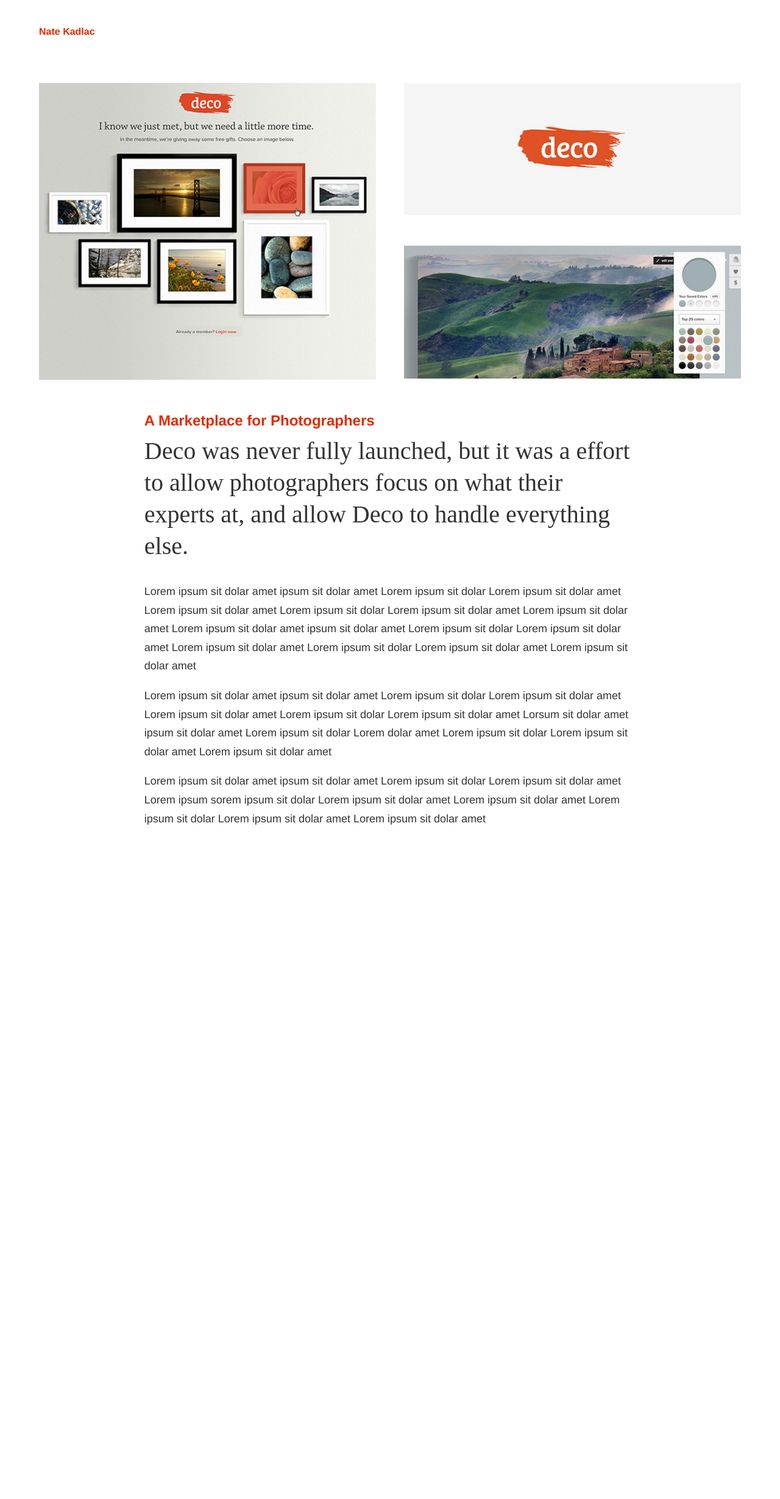
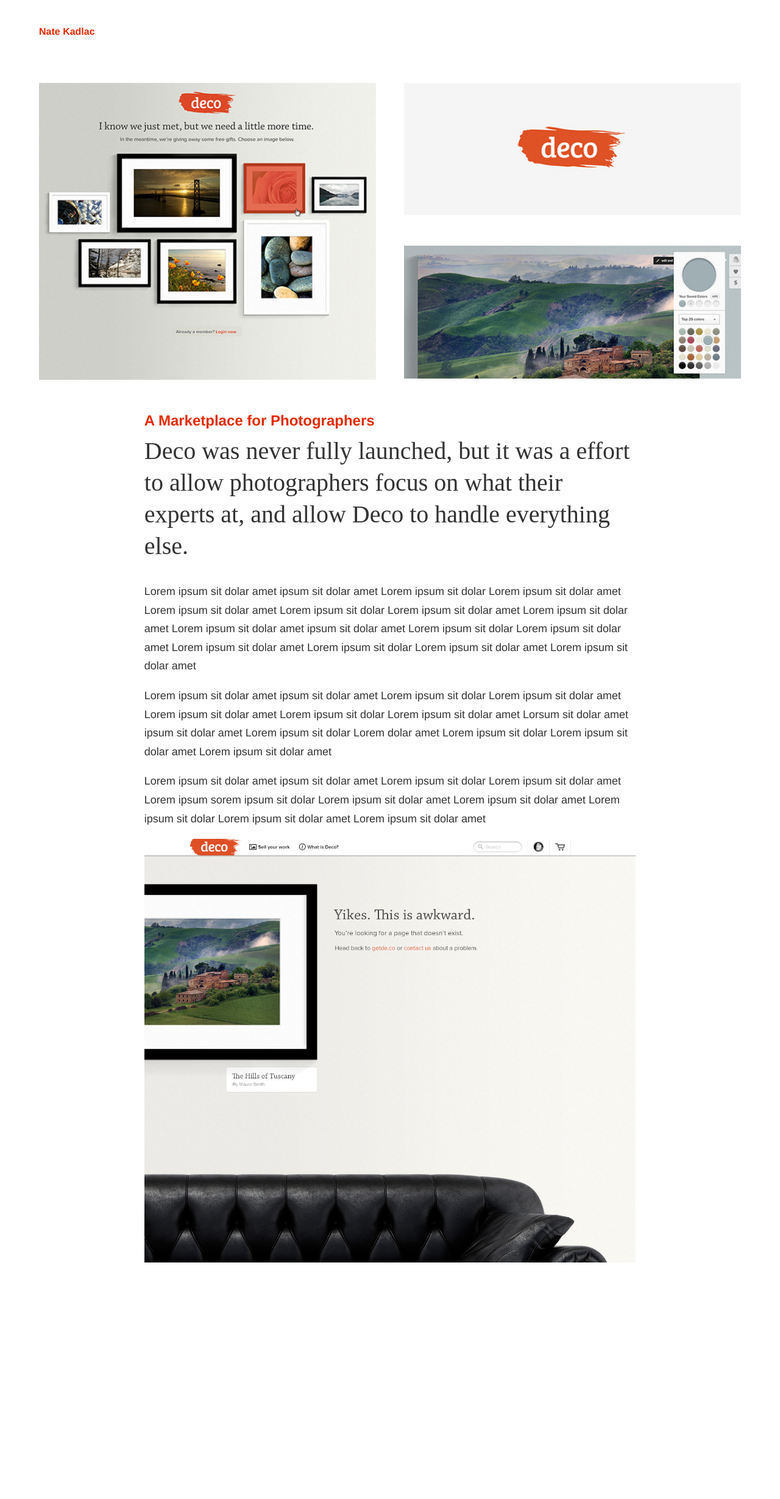
Before and after one commit to nkadlac/kadlac.com, a Jekyll site: the page built from _work/deco.markdown, in a window 1280 px wide. Shown: the whole page at 61% size. Built offline with Jekyll 4.4.1, drawn with Linux system fonts in a browser that asks for light colours; some web fonts are replaced; before the commit the page ends 1736 px from its top, so only the background shows below that.

Commit message:
Updated Deco

```diff
--- a/_work/deco.markdown
+++ b/_work/deco.markdown
@@ -19,3 +19,5 @@
 Lorem ipsum sit dolar amet ipsum sit dolar amet Lorem ipsum sit dolar Lorem ipsum sit dolar amet Lorem ipsum sit dolar amet Lorem ipsum sit dolar Lorem ipsum sit dolar amet Lorsum sit dolar amet ipsum sit dolar amet Lorem ipsum sit dolar Lorem dolar amet Lorem ipsum sit dolar Lorem ipsum sit dolar amet Lorem ipsum sit dolar amet
 
 Lorem ipsum sit dolar amet ipsum sit dolar amet Lorem ipsum sit dolar Lorem ipsum sit dolar amet Lorem ipsum sorem ipsum sit dolar Lorem ipsum sit dolar amet Lorem ipsum sit dolar amet Lorem ipsum sit dolar Lorem ipsum sit dolar amet Lorem ipsum sit dolar amet
+
+![404@2x.jpg](/uploads/404@2x.jpg)
```
